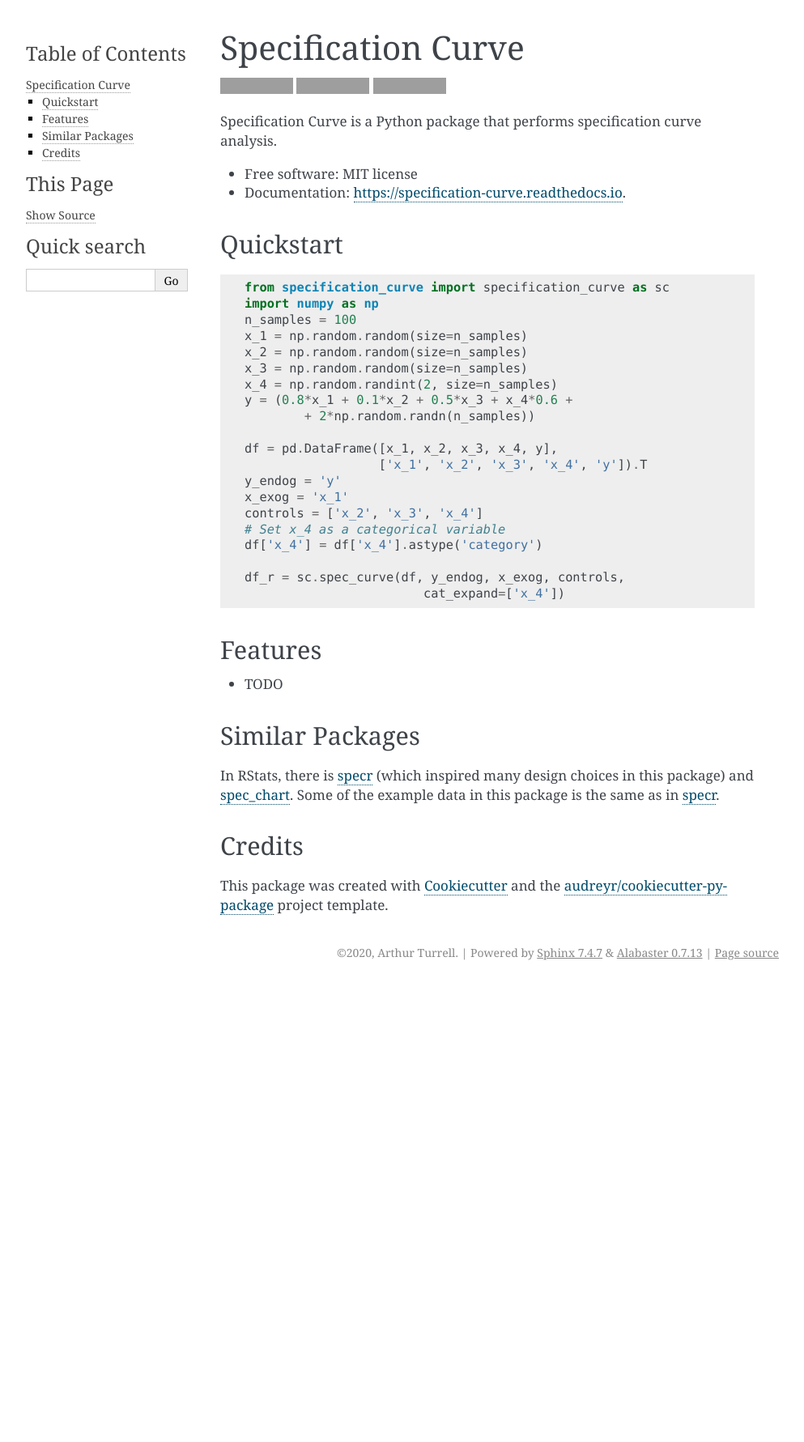
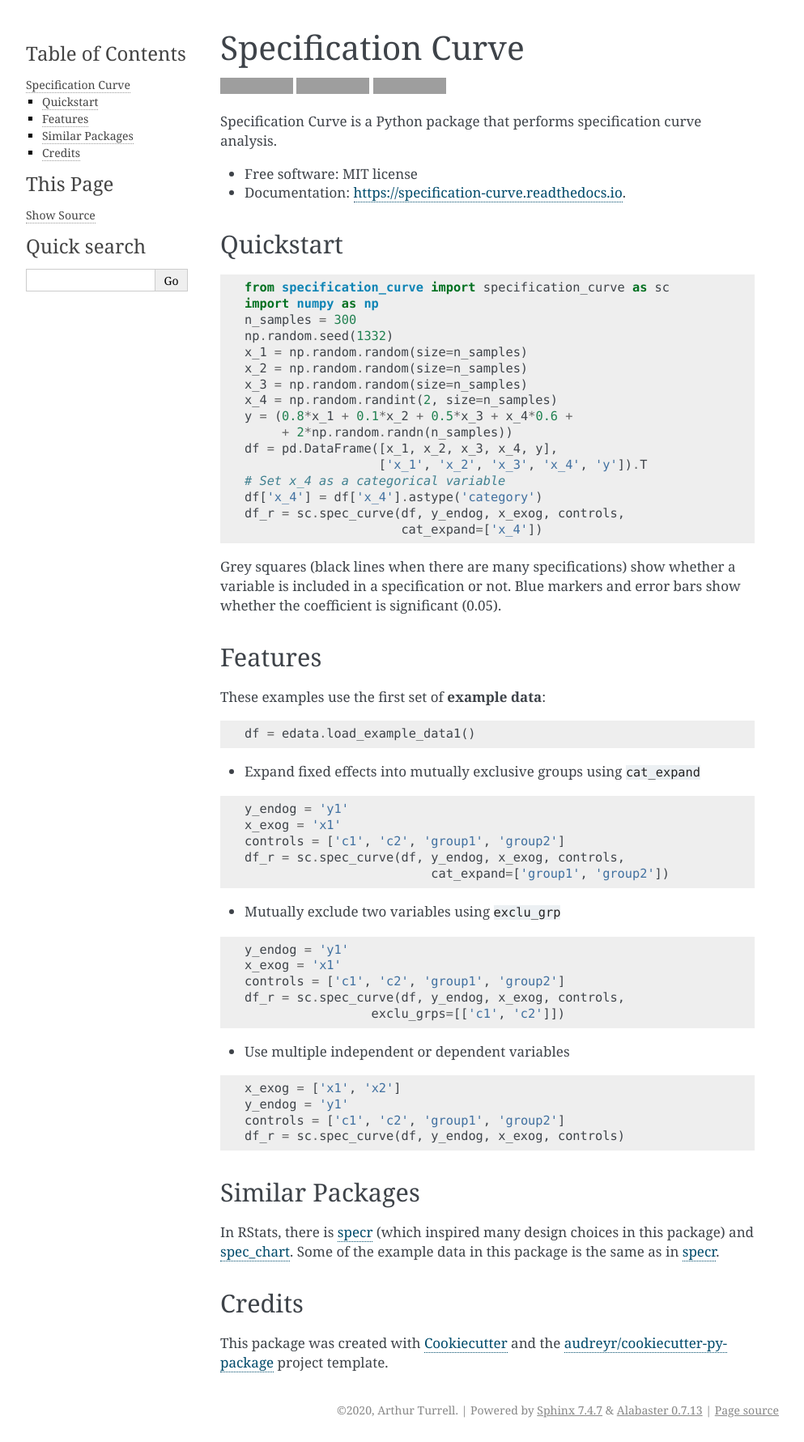
Before and after one commit to aeturrell/specification_curve, a Sphinx documentation site: the page built from docs/readme.rst, in a window 1280 px wide. Shown: the whole page at 81% size, without its empty margins (148-1141 px from the left). Built offline with Sphinx 7.4.7, drawn with Linux system fonts in a browser that asks for light colours; pages that are not in the unit, such as notebooks, are missing from menus; before the commit the page ends 1216 px from its top, so only the background shows below that; grey boxes are pictures that could not be loaded.

```diff
--- a/README.rst
+++ b/README.rst
@@ -29,29 +29,62 @@ Quickstart
 
    from specification_curve import specification_curve as sc
    import numpy as np
-   n_samples = 100
+   n_samples = 300
+   np.random.seed(1332)
    x_1 = np.random.random(size=n_samples)
    x_2 = np.random.random(size=n_samples)
    x_3 = np.random.random(size=n_samples)
    x_4 = np.random.randint(2, size=n_samples)
    y = (0.8*x_1 + 0.1*x_2 + 0.5*x_3 + x_4*0.6 +
-           + 2*np.random.randn(n_samples))
-
+        + 2*np.random.randn(n_samples))
    df = pd.DataFrame([x_1, x_2, x_3, x_4, y],
                      ['x_1', 'x_2', 'x_3', 'x_4', 'y']).T
-   y_endog = 'y'
-   x_exog = 'x_1'
-   controls = ['x_2', 'x_3', 'x_4']
    # Set x_4 as a categorical variable
    df['x_4'] = df['x_4'].astype('category')
+   df_r = sc.spec_curve(df, y_endog, x_exog, controls,
+                        cat_expand=['x_4'])
 
-   df_r = sc.spec_curve(df, y_endog, x_exog, controls,
-                           cat_expand=['x_4'])
+Grey squares (black lines when there are many specifications) show whether
+a variable is included in a specification or not. Blue markers and error bars
+show whether the coefficient is significant (0.05).
 
 Features
 --------
 
-* TODO
+These examples use the first set of **example data**:
+
+.. code-block:: python
+
+    df = edata.load_example_data1()
+
+* Expand fixed effects into mutually exclusive groups using ``cat_expand``
+
+.. code-block:: python
+
+    y_endog = 'y1'
+    x_exog = 'x1'
+    controls = ['c1', 'c2', 'group1', 'group2']
+    df_r = sc.spec_curve(df, y_endog, x_exog, controls,
+                             cat_expand=['group1', 'group2'])
+
+* Mutually exclude two variables using ``exclu_grp``
+
+.. code-block:: python
+
+    y_endog = 'y1'
+    x_exog = 'x1'
+    controls = ['c1', 'c2', 'group1', 'group2']
+    df_r = sc.spec_curve(df, y_endog, x_exog, controls,
+                     exclu_grps=[['c1', 'c2']])
+
+* Use multiple independent or dependent variables
+
+.. code-block:: python
+
+    x_exog = ['x1', 'x2']
+    y_endog = 'y1'
+    controls = ['c1', 'c2', 'group1', 'group2']
+    df_r = sc.spec_curve(df, y_endog, x_exog, controls)
 
 Similar Packages
 ----------------
```
Also changed, not shown: docs/usage.rst (+10 -1 lines), 3 other files.
